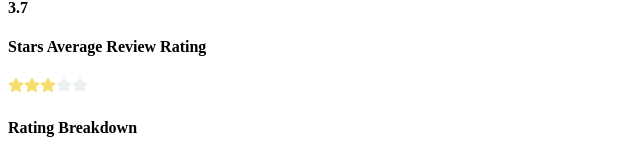
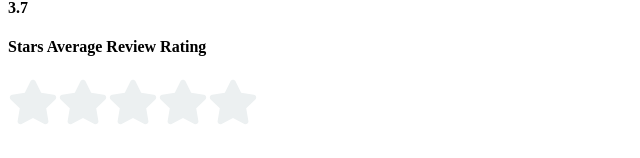
Before and after one commit to RFP2302-Jujutsu-Kaisen/FECApp, a React app: page / in a window 1280 px wide. Shown: the part 640-798 px from the top of the page, without its empty margins (0-640 px from the left). Built offline with nearby package versions, Linux system fonts and the light colour scheme; no server answers; the HTML template or start-up script is replaced by a standard one.

Commit message:
trying to get the quarter stars to work with styled components by using :after and setting width to be percent

```diff
--- a/client/src/components/Overview/StyleSelector/StyleSelector.jsx
+++ b/client/src/components/Overview/StyleSelector/StyleSelector.jsx
@@ -6,7 +6,7 @@ export default function StyleSelector({ styles, setStyles }) {
     setStyles([styles[0], index]);
   };
 
-  console.log('Styles name', styles, styles[0][styles[1]]);
+  // console.log('Styles name', styles, styles[0][styles[1]]);
 
   return (
     <div>
--- /dev/null
+++ b/client/src/components/ratings-and-reviews/StyledComponentsRR/Stars.styles.js
@@ -0,0 +1,29 @@
+import React from 'react';
+import styled from 'styled-components';
+import { FaStar } from 'react-icons/fa';
+
+
+const star = () => {
+  return (
+  <FaStar />);
+};
+console.log(star);
+
+export const QuarterStarStyle = styled.span`
+ & {
+  display: inline-block;
+  position: relative;
+  font-size: 50px;
+  color: #ECF0F1;
+ }
+ &:after {
+
+  content: "M",
+  position: absolute;
+  left: 0;
+  top: 0;
+  width: "${props => props.fillwidth}"%;
+  overflow: hidden;
+  color: #F7DC6F;
+
+}`;
--- /dev/null
+++ b/client/src/components/ratings-and-reviews/StyledComponentsRR/index.js
@@ -0,0 +1 @@
+export { QuarterStarStyle } from './Stars.styles';
--- a/client/src/components/ratings-and-reviews/rr-components/Stars/Stars.jsx
+++ b/client/src/components/ratings-and-reviews/rr-components/Stars/Stars.jsx
@@ -1,6 +1,7 @@
-import React, { useState } from 'react';
+import React, { useState, useEffect } from 'react';
 import styled from 'styled-components';
 import { FaStar } from 'react-icons/fa';
+import { QuarterStarStyle } from '../../StyledComponentsRR';
 
 const SingleStarOutline = styled.div`
   height: 36px;
@@ -19,8 +20,15 @@ const SingleStarContainer = styled.div`
 
 const Stars = function ({ averageRating }) {
 // Work in progress to calc quarter stars
-  const [testRenderStars] = useState(averageRating);
-  let rating = { averageRating };
+  const testRenderStars = Number(averageRating);
+
+  console.log('averageRating: ', averageRating);
+  console.log('{ averageRating }: ', {averageRating});
+  console.log('testRenderStars: ', testRenderStars);
+  const [starValues, setStarValues] = useState([]);
+  const MakeQuarterStarsArray = function (ratingNum) {
+    let rating = ratingNum;
+    console.log('rating: ', rating);
     let stars = [];
     while (stars.length < 5) {
       if (rating > 1) {
@@ -58,20 +66,24 @@ const Stars = function ({ averageRating }) {
       }
       rating -= rating;
     }
+    console.log('stars: ', stars);
+    setStarValues(stars);
+}
+
+
+console.log('starValues: ', starValues);
+
   return (
     <div>
       <h4>Stars Average Review Rating</h4>
       <div>
-          {[...Array(5)].map((star, i) => {
-            const ratingValue = i + 1;
+        {[100, 50, 100, 30, 0].map((star, i) => {
+          const ratingValue = star;
           return (
-              <FaStar
-                key={i}
-                className="star"
-                /*Change this hardcode 3 to render to quarter star*/
-                color={ratingValue <= 3 ? "#F7DC6F" : "#ECF0F1"}
-              />
-            )
+          <QuarterStarStyle fillwidth="50%" key={i} >
+            <FaStar />
+          </QuarterStarStyle>
+          );
         })}
       </div>
     </div>
```
Also changed, not shown: client/src/components/ratings-and-reviews/assets/star-solid.svg (added). Lines whose indentation alone changed are shown as unchanged.
